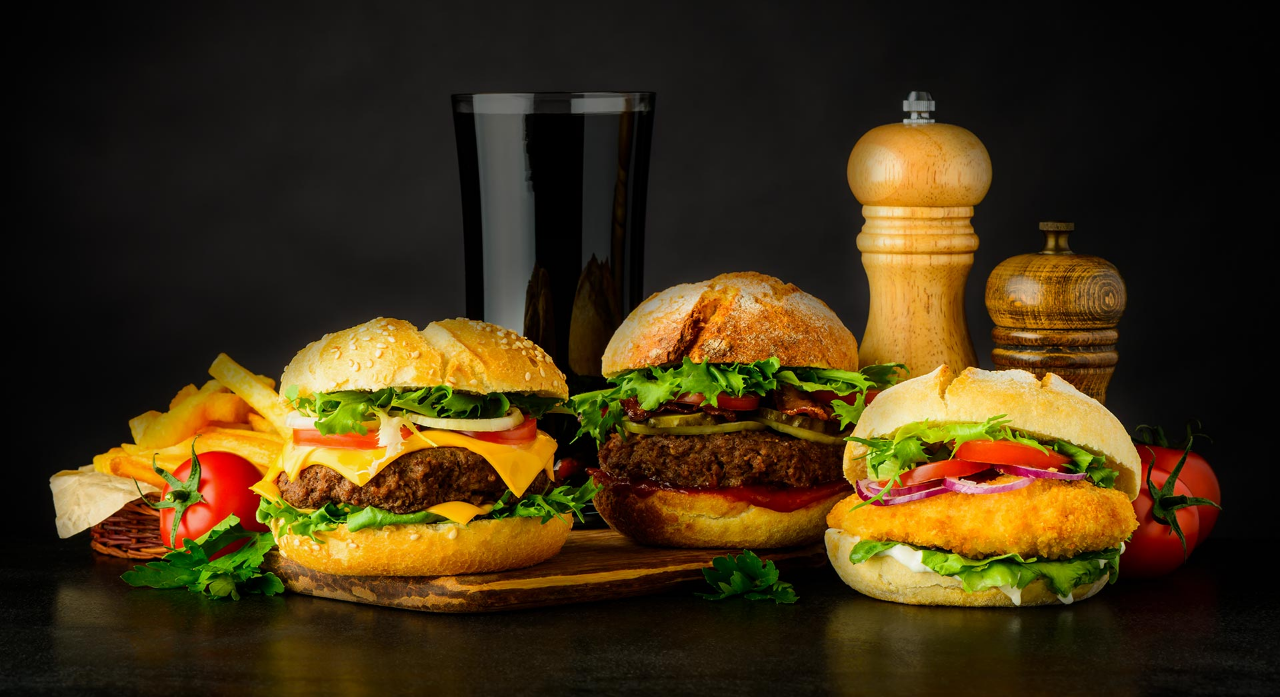
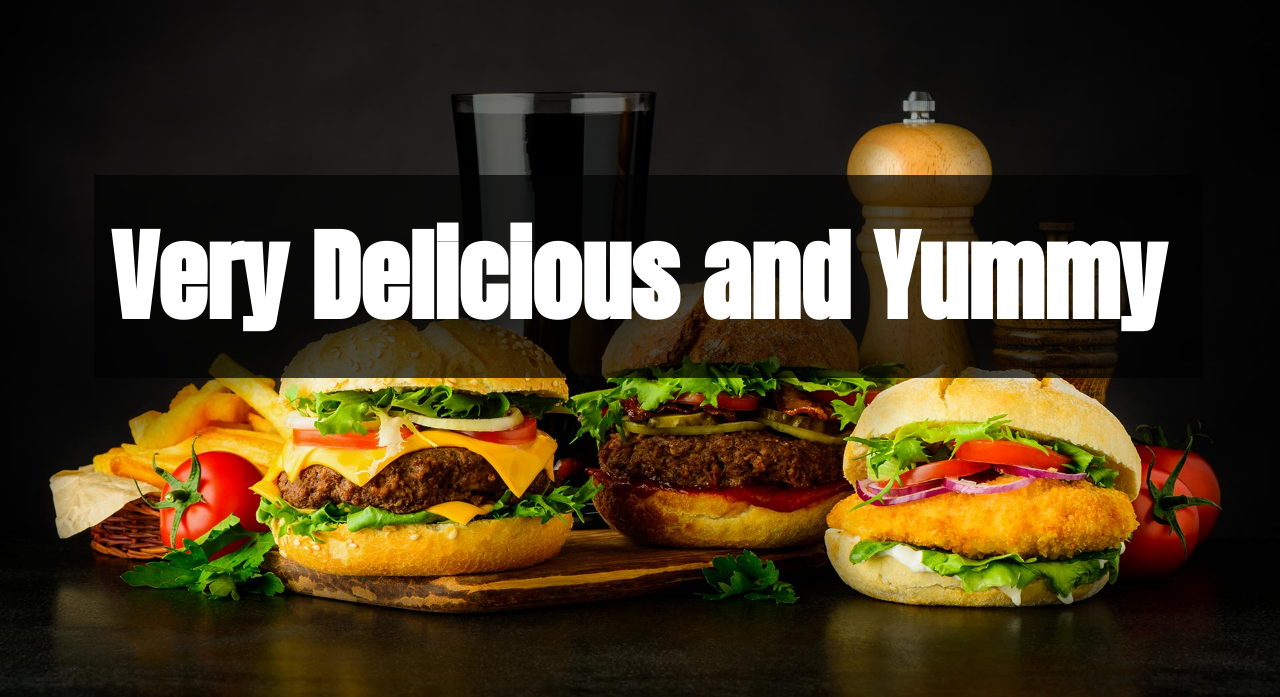
Before and after one commit to Ahmed-Hassan0020051/Fast-food, a plain HTML site: page index.html in a window 1280 px wide. Shown: the part 140-837 px from the top of the page. Drawn offline with nearby package versions, Linux system fonts and the light colour scheme.

Commit message:
header done

```diff
--- a/assets/css/style.css
+++ b/assets/css/style.css
@@ -50,11 +50,24 @@ body{
 .head-img{
     position: relative;
 }
-
-
 .head-img img{
     width: 100%;
 }
+.head-img-content-overlay{
+    width: 84%;
+    display: inline-block;
+    position: absolute;
+    background-color: #020202B3;
+    color: var(--white);
+    padding: 26px 17px;
+    left: 12%;
+    top: 40%;
+    transform: translate(-60px,-20px);
+}
+.head-img-content-overlay h1{
+    font-size: 100px;
+}
+
 
 
 
@@ -105,6 +118,8 @@ body{
 }
 
 
+
+
 .active{
     padding: 6px 12px;
     border-radius: 6px;
--- a/index.html
+++ b/index.html
@@ -12,8 +12,10 @@
             <header class="header">
                 <div class="head-img">
                     <img src="assets/images/sfa.jpg" alt="">
+                    <div class="head-img-content-overlay">
+                        <h1>Very Delicious and Yummy</h1>
+                    </div><!-- /.head-img-content-overlay -->
                 </div> <!-- /.head-img -->
-
                 <nav class="top-social-nav">
 
                     <div class="container">
@@ -21,7 +23,7 @@
                             <ul class="top-contact">
                                 <li><a href=""><span><i class="fi fi-ss-chart-pie"></i></span> Free Hot Delivery: +92 (435) 9987 564</a></li>
                             </ul>
-                            <ul>
+                            <ul class="top-right-links">
                                 <li><a href=""><i class="fa fa-facebook-f"></i></a></li>
                                 <li><a href=""><i class="fa fa-twitter"></i></a></li>
                                 <li><a href=""><i class="fa fa-instagram"></i></a></li>
```
